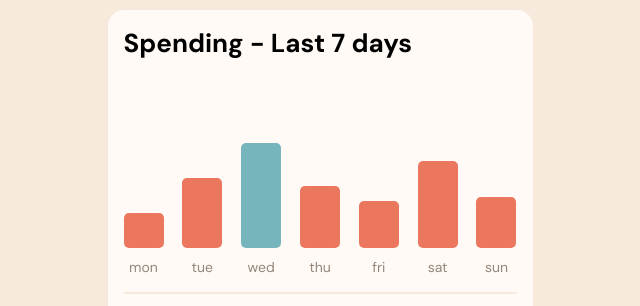
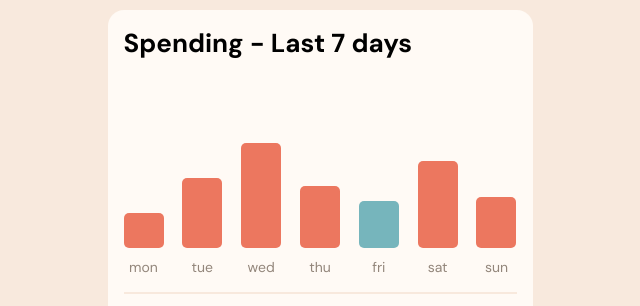
Before and after one commit to yonathan-palma/expenses-chart, a website: page index.html in a window 1280 px wide. Shown: the part 253-559 px from the top of the page, without its empty margins (320-960 px from the left). Drawn offline with Linux system fonts and the light colour scheme.

Commit message:
Animaciones, archivo Readme

```diff
--- a/css/style.css
+++ b/css/style.css
@@ -75,12 +75,17 @@ body{
     background-color: var(--Soft-red);
     border-radius: 5px;
     position: relative;
-    /* transition: height 2s; */
-    transition-property: height;
-    transition-duration: 3s;
+    transition: height 2s;
+    height: 0%;
 }
-#wed{
-    background-color: var(--Cyan);
+.bar:hover{
+    background-color: rgba(236, 119, 95, 0.75);
+}
+.cyan{
+    background-color: var(--Cyan) !important;
+}
+.cyan:hover{
+    background-color: rgba(118, 181, 188, 0.65) !important;
 }
 .day{
     color: var(--Medium-brown);
@@ -95,6 +100,8 @@ body{
     padding: 0.4rem;
     top: -2.8rem;
     margin-left: -0.5rem;
+    z-index: 10;
+    opacity: 1;
 }
 .card_body hr{
     background-color: var(--Cream);
--- a/index.html
+++ b/index.html
@@ -9,7 +9,7 @@
     <link rel="preconnect" href="https://fonts.gstatic.com" crossorigin>
     <link href="https://fonts.googleapis.com/css2?family=DM+Sans:wght@400;700&display=swap" rel="stylesheet">
     <link rel="stylesheet" href="css/style.css">
-    <title>expenses-chart-component-main</title>
+    <title>Expenses Chart</title>
 </head>
 <body>
     <main class="container">
@@ -69,7 +69,6 @@
             </div>
         </div>
     </main>
-    <script src="js/data.json"></script>
     <script src="js/script.js"></script>
 
 </body>
--- a/js/script.js
+++ b/js/script.js
@@ -1,6 +1,6 @@
 "use strict";
 
-const url = "data.json";
+const url = "js/data.json";
 
 const updateBAr = (qSelector, start = 0, end)=>{
     const target = document.querySelector(qSelector);
@@ -14,65 +14,44 @@ const updateBAr = (qSelector, start = 0, end)=>{
     }
     window.requestAnimationFrame(step);
 }
-// var i = 0;
-// function move(target, limit) {
-//     if (i == 0) {
-//       i = 1;
-//       var elem = document.getElementById("myBar");
-//       var height = 1;
-//       var id = setInterval(frame, 10);
-//       function frame() {
-//         if (height >= limit) {
-//           clearInterval(id);
-//           i = 0;
-//         } else {
-//             height++;
-//             target.style.height = height + "%";
-//         }
-//       }
-//     }
-//   }
 
 const upload_bar = ()=>{
-    fetch("js/data.json")
+    fetch(url)
         .then(response => response.json())
         .then(data => {
             const mon =document.getElementById("mon");
             mon.setAttribute("data-amount", `$${data[0].amount}`);
             mon.style.height = `${data[0].amount}%`;
-            // updateBAr(mon, data[0].amount);
-            // move(mon, data[0].amount);
 
             const tue =document.getElementById("tue");
             tue.setAttribute("data-amount", `$${data[1].amount}`);
             tue.style.height = `${data[1].amount}%`;
-            // move(tue, data[1].amount);
 
             const wed =document.getElementById("wed");
             wed.setAttribute("data-amount", `$${data[2].amount}`);
-            // updateBAr(wed, data[2].amount);
             wed.style.height = `${data[2].amount}%`;
-            // move(wed, data[2].amount);
 
             const thu =document.getElementById("thu");
             thu.setAttribute("data-amount", `$${data[3].amount}`);
             thu.style.height = `${data[3].amount}%`;
-            // move(thu, data[3].amount);
 
             const fri =document.getElementById("fri");
             fri.setAttribute("data-amount", `$${data[4].amount}`);
             fri.style.height = `${data[4].amount}%`;
-            // move(fri, data[4].amount);
 
             const sat =document.getElementById("sat");
             sat.setAttribute("data-amount", `$${data[5].amount}`);
             sat.style.height = `${data[5].amount}%`
-            // move(sat, data[5].amount);
 
             const sun =document.getElementById("sun");
             sun.setAttribute("data-amount", `$${data[6].amount}`);
             sun.style.height = `${data[6].amount}%`;
-            // move(sun, data[6].amount);
+
+            let date = new Date();
+            let getDay = date.getDay();
+            let cyan = document.querySelector(`.bar_container:nth-child(${getDay}) .bar`);
+            cyan.classList.add("cyan");
+
         })
         .catch(() => {
             console.log("error");
@@ -96,6 +75,5 @@ const amountCounter = (qSelector, start, end, duration)=>{
 
 document.addEventListener("DOMContentLoaded", () => {
     amountCounter("#amount", 10, 941.48, 2000);
-    // window.requestAnimationFrame(upload_bar);
     upload_bar();
 });
```
Also changed, not shown: README-template.md (deleted), README.md (added), images/127.0.0.1_8080_.png (added).
